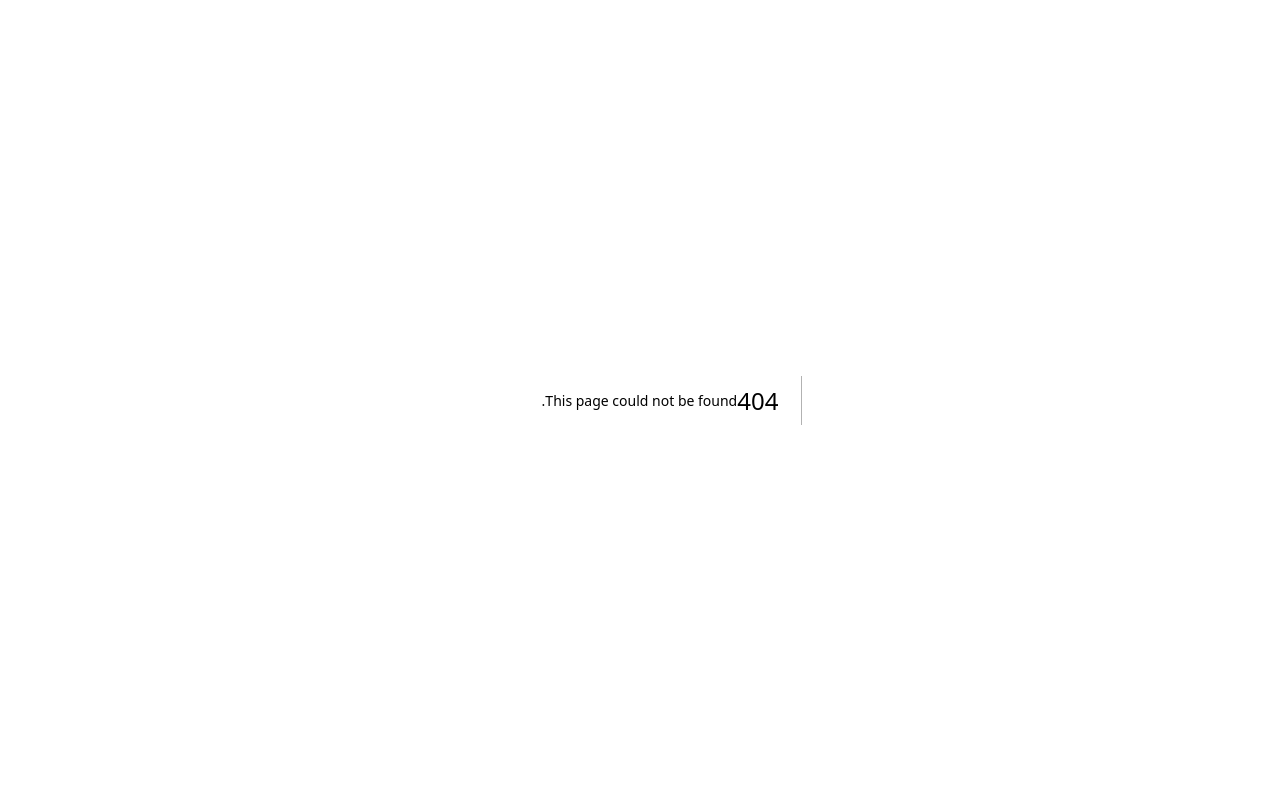
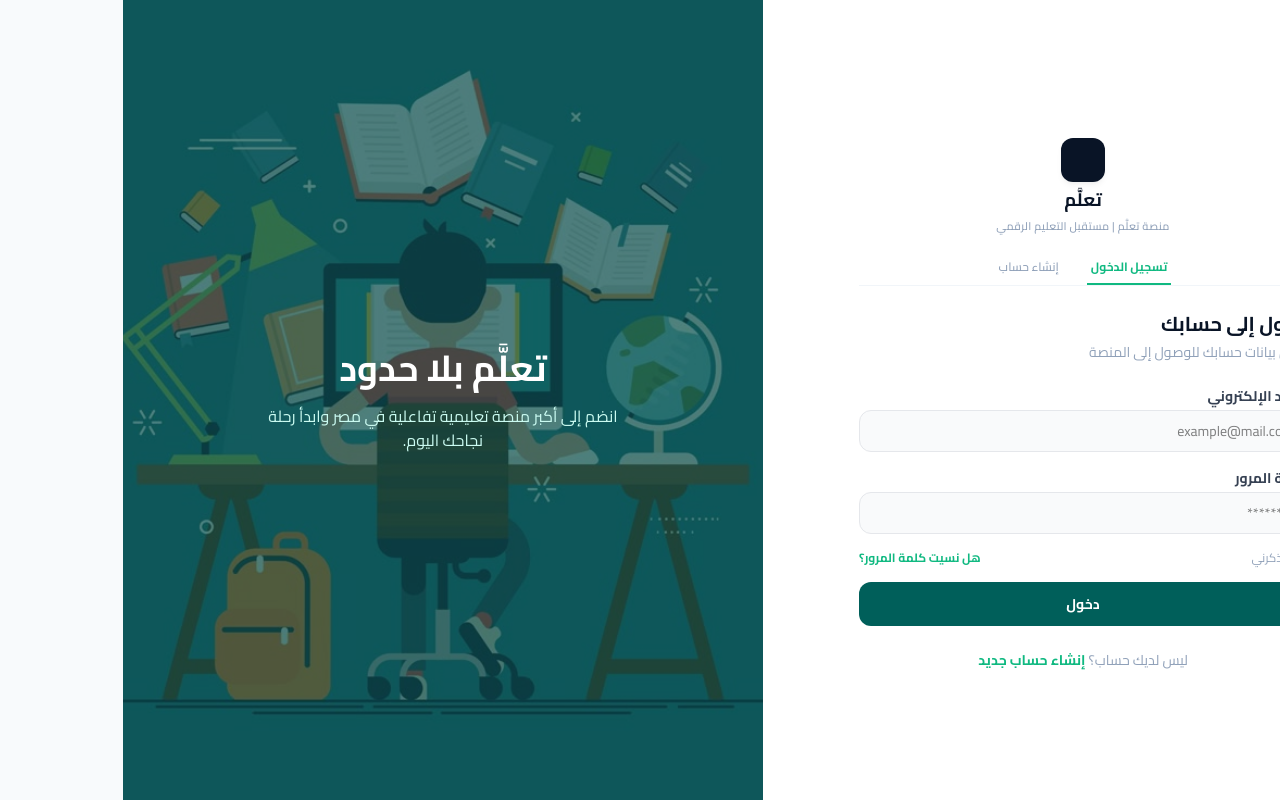
Before and after one commit to hossammohammed98/LearnHub, a Next.js app in the folder client/: page /login in a window 1280 px wide. Before the commit this address had no page. Built offline with nearby package versions, Linux system fonts and the light colour scheme.

Commit message:
WIP: save local changes

```diff
--- /dev/null
+++ b/client/src/app/(auth)/forgotPassword/page.tsx
@@ -0,0 +1,126 @@
+"use client";
+
+import Link from "next/link";
+import { Input } from "@/components/ui/Input";
+import { Button } from "@/components/ui/Button";
+import { useState } from "react";
+
+export default function ForgotPasswordPage() {
+  const [submitted, setSubmitted] = useState(false);
+  const [email, setEmail] = useState("");
+
+  const handleSubmit = (e: React.FormEvent) => {
+    e.preventDefault();
+    setSubmitted(true);
+  };
+
+  return (
+    <div className="w-full max-w-md mx-auto space-y-6">
+      <div className="flex flex-col items-center gap-1 pt-2">
+        <div className="w-11 h-11 bg-primary rounded-xl flex items-center justify-center text-white text-xl shadow-level-1"></div>
+        <h1 className="text-lg font-bold text-primary">تعلَّم</h1>
+        <p className="text-[11px] text-slate-400 font-medium tracking-wide">
+          منصة تعلَّم | مستقبل التعليم الرقمي
+        </p>
+      </div>
+
+      {!submitted ? (
+        <>
+          <div className="text-right">
+            <h2 className="text-xl font-bold text-primary">
+              استعادة كلمة المرور
+            </h2>
+            <p className="text-sm text-slate-400 mt-1">
+              أدخل عنوان بريدك الإلكتروني لاستعادة كلمة المرور
+            </p>
+          </div>
+
+          <form className="space-y-4" onSubmit={handleSubmit}>
+            <Input
+              name="email"
+              label="البريد الإلكتروني"
+              type="email"
+              placeholder="example@mail.com"
+              value={email}
+              onChange={(e) => setEmail(e.target.value)}
+              required
+            />
+
+            <Button type="submit">إرسال رابط الاستعادة</Button>
+          </form>
+
+          <div className="text-center">
+            <Link
+              href="/login"
+              className="text-sm text-slate-400 hover:text-slate-600 transition"
+            >
+              العودة إلى تسجيل الدخول
+            </Link>
+          </div>
+        </>
+      ) : (
+        <>
+          <div className="space-y-6">
+            <div className="flex justify-center">
+              <div className="w-16 h-16 bg-brand-success/10 rounded-full flex items-center justify-center">
+                <svg
+                  className="w-8 h-8 text-brand-success"
+                  fill="none"
+                  stroke="currentColor"
+                  viewBox="0 0 24 24"
+                >
+                  <path
+                    strokeLinecap="round"
+                    strokeLinejoin="round"
+                    strokeWidth={2}
+                    d="M5 13l4 4L19 7"
+                  />
+                </svg>
+              </div>
+            </div>
+
+            <div className="text-right space-y-2">
+              <h2 className="text-xl font-bold text-primary">
+                تحقق من بريدك الإلكتروني
+              </h2>
+              <p className="text-sm text-slate-400">
+                لقد أرسلنا رابط استعادة كلمة المرور إلى{" "}
+                <span className="font-semibold text-slate-600">{email}</span>
+              </p>
+              <p className="text-xs text-slate-400 pt-2">
+                يرجى التحقق من صندوق البريد الوارد والنقر على الرابط لتعيين كلمة
+                مرور جديدة.
+              </p>
+            </div>
+
+            <div className="space-y-3 pt-4">
+              <Button disabled className="w-full bg-slate-100 text-slate-400">
+                تم إرسال الرابط
+              </Button>
+
+              <Link href="/login" className="block">
+                <button
+                  type="button"
+                  className="w-full py-2 px-4 border border-slate-200 rounded-lg text-slate-600 hover:bg-slate-50 transition font-medium text-sm"
+                >
+                  العودة إلى تسجيل الدخول
+                </button>
+              </Link>
+            </div>
+
+            <div className="text-center text-xs text-slate-400">
+              لم تتلقَ البريد؟{" "}
+              <button
+                type="button"
+                onClick={() => setSubmitted(false)}
+                className="text-brand-success font-semibold hover:underline transition"
+              >
+                أعد المحاولة
+              </button>
+            </div>
+          </div>
+        </>
+      )}
+    </div>
+  );
+}
--- /dev/null
+++ b/client/src/app/(auth)/layout.tsx
@@ -0,0 +1,31 @@
+import React from "react";
+
+export default function AuthLayout({
+  children,
+}: {
+  children: React.ReactNode;
+}) {
+  return (
+    <div className="grid min-h-screen grid-cols-1 lg:grid-cols-2" dir="rtl">
+      <div className="flex items-center justify-center bg-white p-8">
+        <div className="w-full max-w-md">{children}</div>
+      </div>
+
+      <div className="hidden lg:flex relative items-center justify-center text-white p-12 text-center overflow-hidden">
+        <div
+          className="absolute inset-0 bg-cover bg-center"
+          style={{ backgroundImage: "url('/images/login.jpg')" }}
+        />
+
+        <div className="absolute inset-0 bg-teal-900/70" />
+
+        <div className="relative z-10">
+          <h2 className="text-4xl font-bold mb-4">تعلَّم بلا حدود</h2>
+          <p className="max-w-sm text-teal-100">
+            انضم إلى أكبر منصة تعليمية تفاعلية في مصر وابدأ رحلة نجاحك اليوم.
+          </p>
+        </div>
+      </div>
+    </div>
+  );
+}
--- /dev/null
+++ b/client/src/app/(auth)/login/page.tsx
@@ -0,0 +1,87 @@
+"use client";
+
+import Link from "next/link";
+import { Input } from "@/components/ui/Input";
+import { Button } from "@/components/ui/Button";
+
+export default function LoginPage() {
+  return (
+    <div className="w-full max-w-md mx-auto space-y-6">
+      <div className="flex flex-col items-center gap-1 pt-2">
+        <div className="w-11 h-11 bg-primary rounded-xl flex items-center justify-center text-white text-xl shadow-level-1"></div>
+        <h1 className="text-lg font-bold text-primary">تعلَّم</h1>
+        <p className="text-[11px] text-slate-400 font-medium tracking-wide">
+          منصة تعلَّم | مستقبل التعليم الرقمي
+        </p>
+      </div>
+
+      <div className="flex border-b border-slate-100 text-xs font-medium justify-center gap-6">
+        <button
+          type="button"
+          className="pb-2 px-1 text-brand-success border-b-2 border-brand-success font-bold"
+        >
+          تسجيل الدخول
+        </button>
+
+        <Link
+          href="/register"
+          className="pb-2 px-1 text-slate-400 hover:text-slate-600 transition"
+        >
+          إنشاء حساب
+        </Link>
+      </div>
+
+      <div className="text-right">
+        <h2 className="text-xl font-bold text-primary">دخول إلى حسابك</h2>
+        <p className="text-sm text-slate-400 mt-1">
+          أدخل بيانات حسابك للوصول إلى المنصة
+        </p>
+      </div>
+
+      <form className="space-y-4" onSubmit={(e) => e.preventDefault()}>
+        <Input
+          name="email"
+          label="البريد الإلكتروني"
+          type="email"
+          placeholder="example@mail.com"
+        />
+
+        <Input
+          name="password"
+          label="كلمة المرور"
+          type="password"
+          placeholder="********"
+        />
+
+        <div className="flex items-center justify-between text-xs">
+          <label className="flex items-center gap-2 cursor-pointer text-slate-400">
+            <input
+              type="checkbox"
+              className="rounded border-slate-300 text-brand-success focus:ring-brand-success"
+            />
+            <span className="select-none">تذكرني</span>
+          </label>
+
+          <Link
+            href="/forgotPassword"
+            className="text-brand-success font-semibold hover:underline transition"
+          >
+            هل نسيت كلمة المرور؟
+          </Link>
+        </div>
+
+        <Button>دخول</Button>
+      </form>
+
+      <div className="text-center text-sm text-slate-400">
+        ليس لديك حساب؟{" "}
+        <Link
+          href="/register"
+          className="text-brand-success font-semibold hover:underline transition"
+        >
+          إنشاء حساب جديد
+        </Link>
+      </div>
+    </div>
+  );
+}
--- a/client/src/app/[auth]/layout.tsx
+++ /dev/null
@@ -1,38 +0,0 @@
-import React from "react";
-
-export default function AuthLayout({ children }: { children: React.ReactNode }) {
-  return (
-    <div className="grid min-h-screen grid-cols-1 lg:grid-cols-2" dir="rtl">
-
-      {/* الفورم */}
-      <div className="flex items-center justify-center bg-white p-8">
-        <div className="w-full max-w-md">
-          {children}
-        </div>
-      </div>
-
-      {/* الصورة + النص */}
-      <div className="hidden lg:flex relative items-center justify-center text-white p-12 text-center overflow-hidden">
-
-        {/* الخلفية (الصورة) */}
-        <div
-          className="absolute inset-0 bg-cover bg-center"
-style={{ backgroundImage: "url('/images/login.jpg')" }}
-        />
-
-        {/* طبقة الشفافية */}
-        <div className="absolute inset-0 bg-teal-900/70" />
-
-        {/* المحتوى */}
-        <div className="relative z-10">
-          <h2 className="text-4xl font-bold mb-4">تعلَّم بلا حدود</h2>
-          <p className="max-w-sm text-teal-100">
-            انضم إلى أكبر منصة تعليمية تفاعلية في مصر وابدأ رحلة نجاحك اليوم.
-          </p>
-        </div>
-
-      </div>
-
-    </div>
-  );
-}
--- a/client/src/app/page.tsx
+++ b/client/src/app/page.tsx
@@ -2,5 +2,5 @@ import { redirect } from "next/navigation";
 
 export default function HomePage() {
   // تحويل المستخدم مباشرة إلى صفحة تسجيل الدخول
-  redirect("/login");
+  redirect("/register");
 }
```
Also changed, not shown: client/src/app/(auth)/register/page.tsx (renamed from client/src/app/[auth]/register/page.tsx), client/src/app/[auth]/login/page.tsx (deleted).
